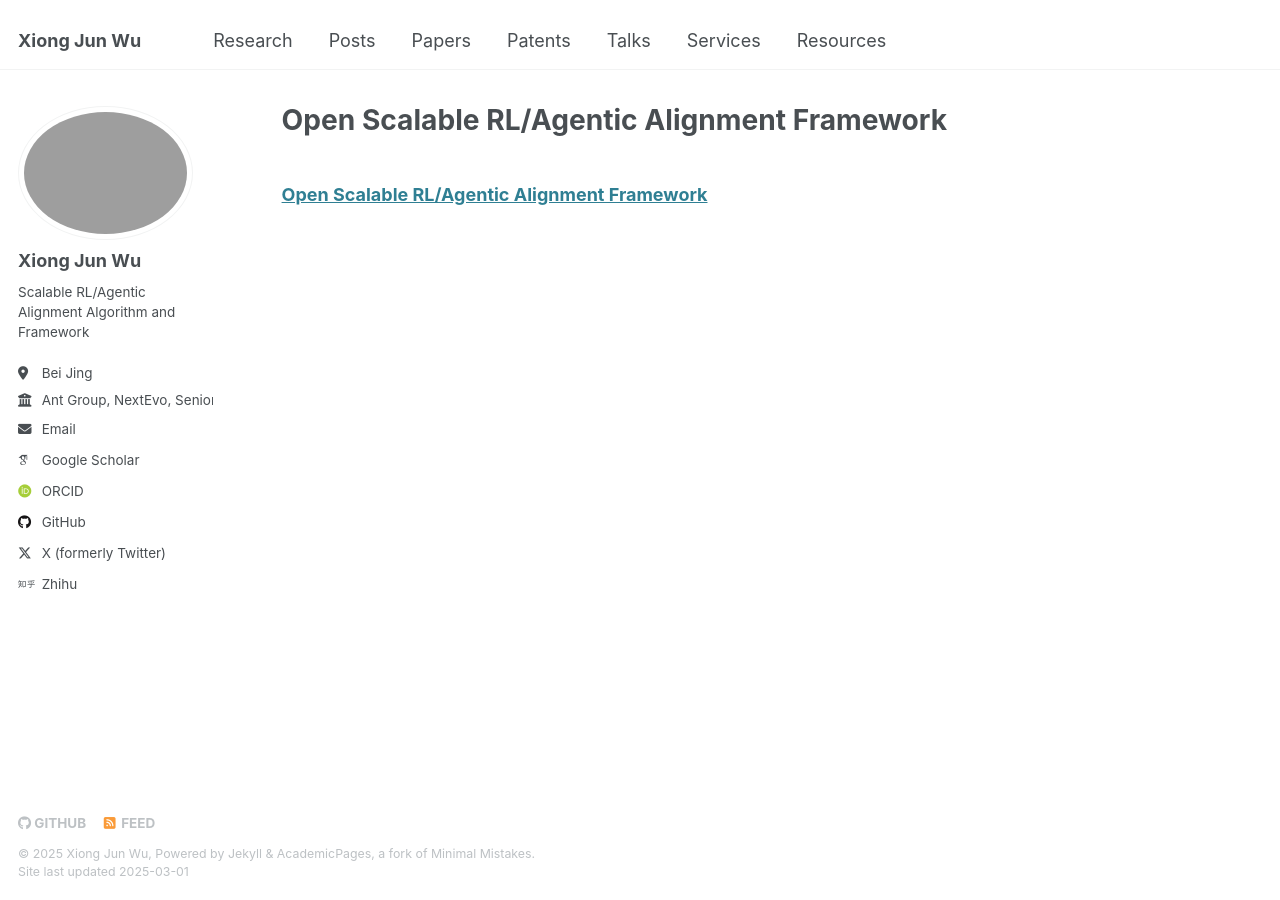
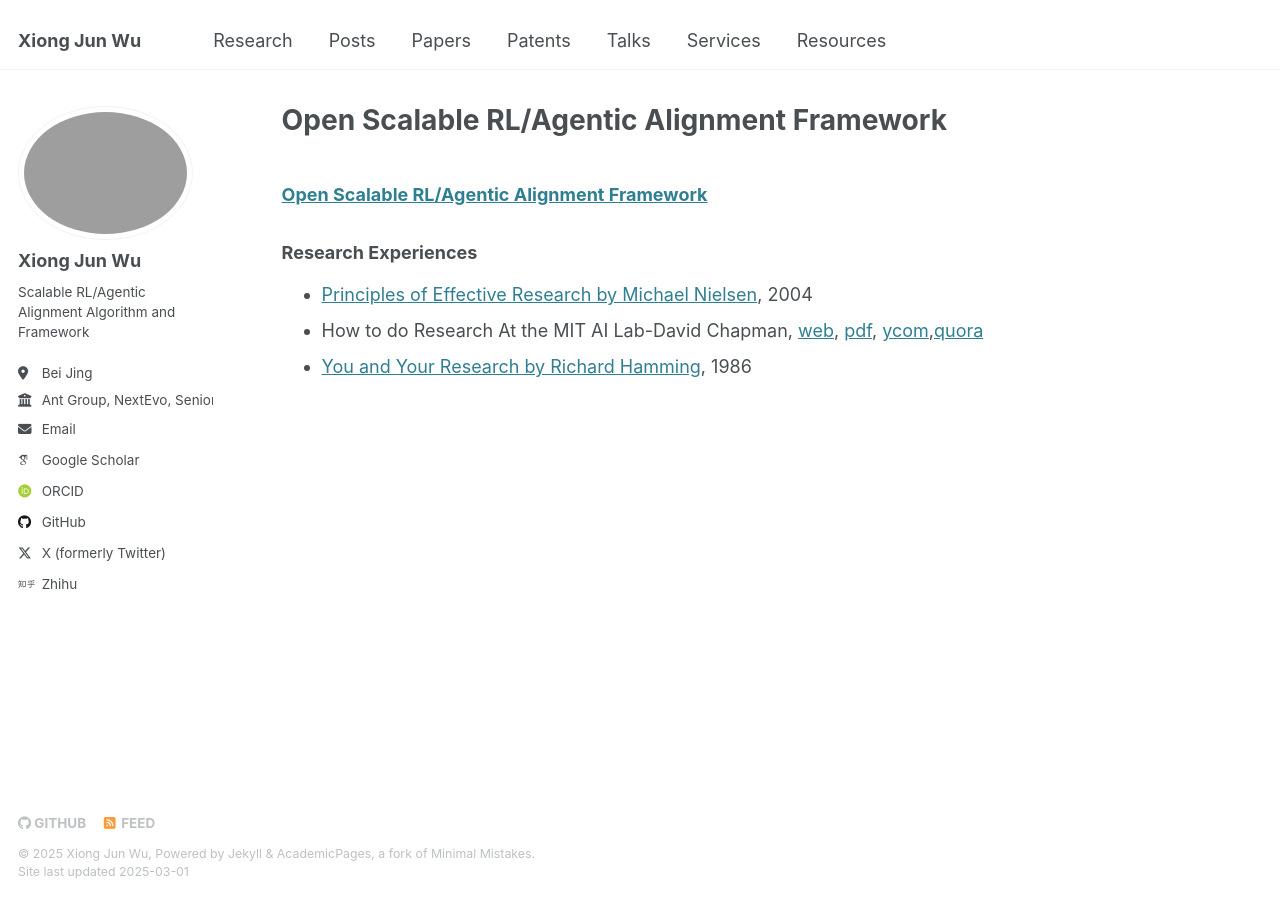
Before and after one commit to junwuxgi/junwuxgi.github.io, a Jekyll site: the page built from resources.md, in a window 1280 px wide. Built offline with Jekyll 4.4.1, drawn with Linux system fonts in a browser that asks for light colours; some web fonts are replaced; our own code applies the rules of GitHub Pages for plain Markdown files.

Commit message:
update config

```diff
--- a/resources.md
+++ b/resources.md
@@ -1 +1,7 @@
 ### [Open Scalable RL/Agentic Alignment Framework](https://github.com/junwuxgi/Open-Scalable-RL-Agentic-Alignment-Algorithm-and-Framework)
+
+### Research Experiences
+
+- [Principles of Effective Research by Michael Nielsen](http://michaelnielsen.org/blog/principles-of-effective-research), 2004
+- How to do Research At the MIT AI Lab-David Chapman, [web](http://lamp.cfar.umd.edu/restricted/Misc/MITLab/mit.research.how.to.html), [pdf](https://people.cs.umass.edu/~emery/misc/how-to.pdf), [ycom](https://news.ycombinator.com/item?id=8399587),[quora](https://www.quora.com/What-did-you-do-to-get-into-CSAIL-MIT-AI-lab-To-be-more-general-how-can-one-get-into-CSAIL)
+- [You and Your Research by Richard Hamming](http://www.cs.virginia.edu/~robins/YouAndYourResearch.html), 1986
```
